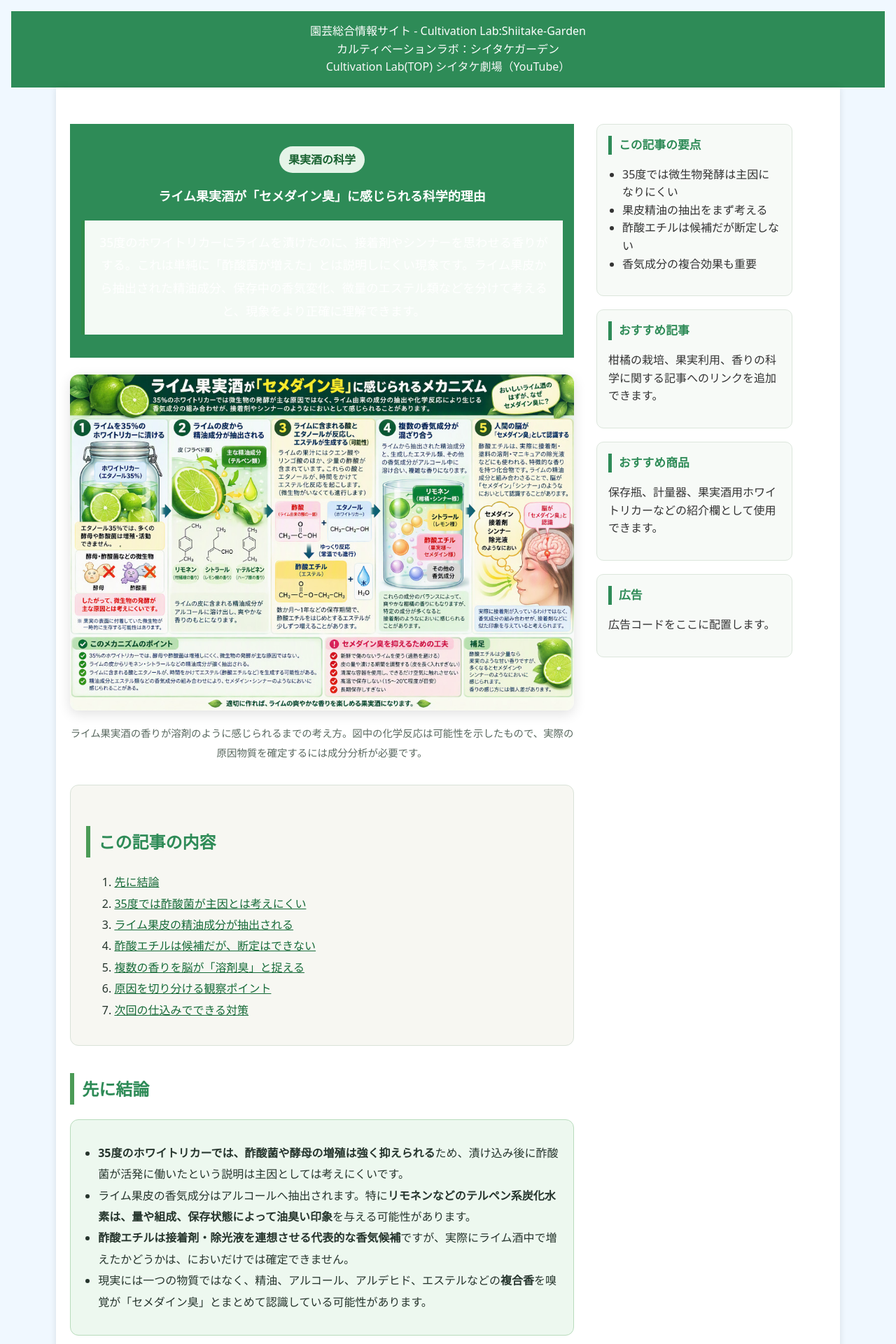
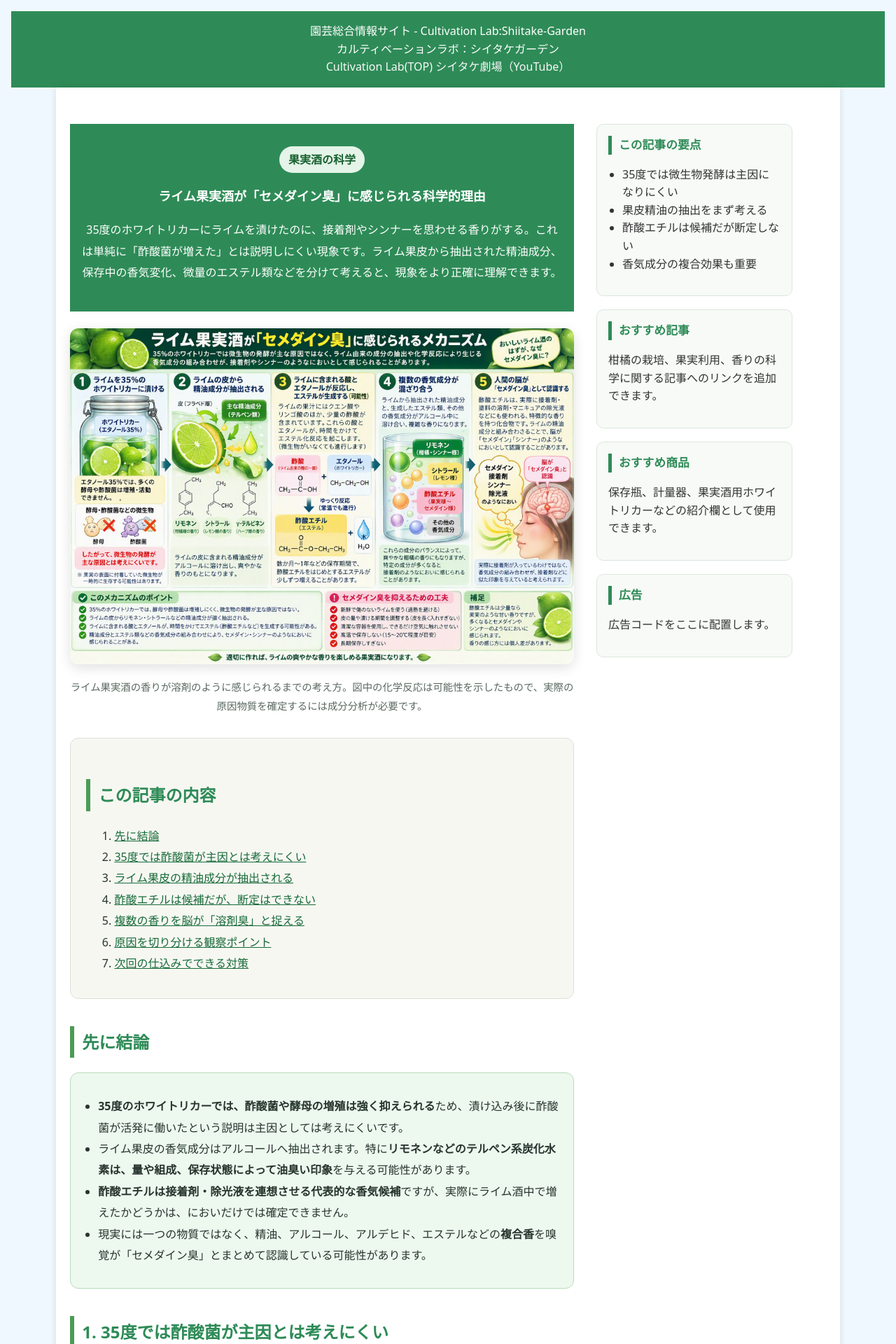
Before and after one commit to shiitake-garden/shiitake-garden.github.io, a Jekyll site: the page built from column/column_kajitusyu.html, in a window 1280 px wide. Shown: the top 1920 px of the page at 70% size. Built offline with Jekyll 4.4.1, drawn with Linux system fonts in a browser that asks for light colours.

Commit message:
Update column_kajitusyu.html

```diff
--- a/column/column_kajitusyu.html
+++ b/column/column_kajitusyu.html
@@ -8,7 +8,7 @@ title: ライム果実酒が「セメダイン臭」に感じられる科学的
     <header class="article-header">
       <p class="article-category">果実酒の科学</p>
       <h1>ライム果実酒が「セメダイン臭」に感じられる科学的理由</h1>
-      <p class="article-lead">35度のホワイトリカーにライムを漬けたのに、接着剤やシンナーを思わせる香りがする。これは単純に「酢酸菌が増えた」とは説明しにくい現象です。ライム果皮から抽出された精油成分、保存中の香気変化、微量のエステル類などを分けて考えると、現象をより正確に理解できます。</p>
+      <p class="article-header">35度のホワイトリカーにライムを漬けたのに、接着剤やシンナーを思わせる香りがする。これは単純に「酢酸菌が増えた」とは説明しにくい現象です。ライム果皮から抽出された精油成分、保存中の香気変化、微量のエステル類などを分けて考えると、現象をより正確に理解できます。</p>
     </header>
 
     <figure class="article-figure">
```
